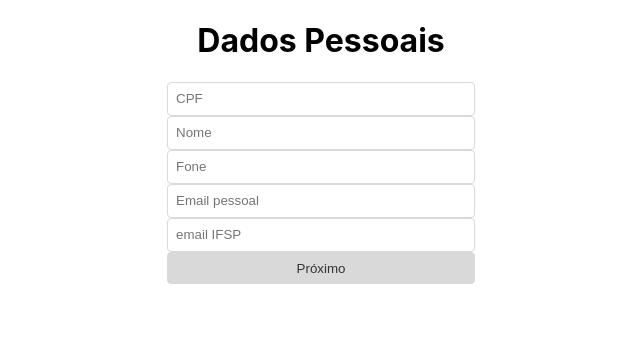
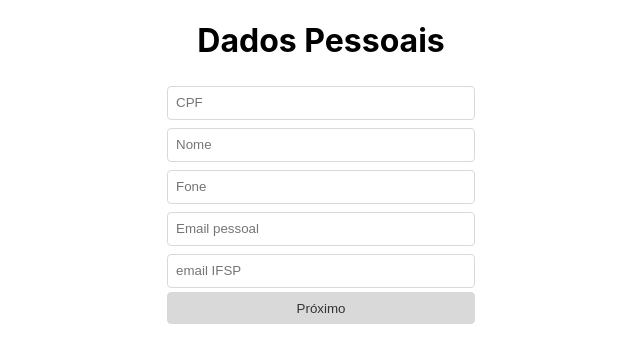
Before and after one commit to NatanRocha43/coolnect_front, a React (Create React App) app: page /cadastro in a window 1280 px wide. Shown: the top 362 px of the page, without its empty margins (319-959 px from the left). Built offline with nearby package versions, Linux system fonts and the light colour scheme.

Commit message:
Add margin no componente de input

```diff
--- a/src/components/input/style.js
+++ b/src/components/input/style.js
@@ -11,6 +11,7 @@ export const InputArea =  styled.div`
     border: 1px solid #d9d9d9;
     border-radius: 4px;
     padding: 0px 8px;
+    margin: 4px 0px;
   }
 
 `;
```
